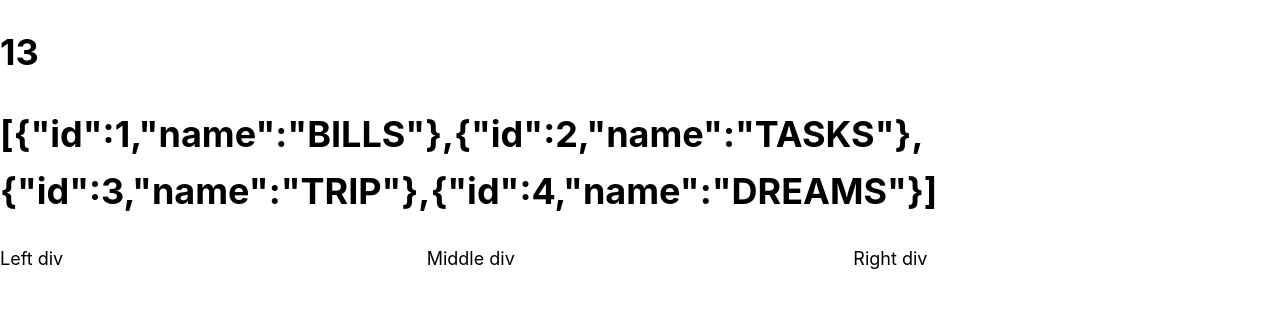
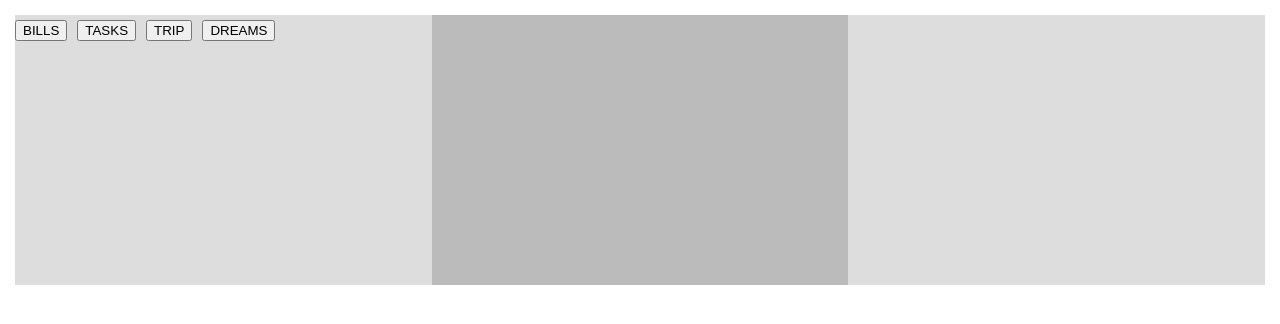
Before and after one commit to felipe-muner/typescript-final, a Next.js app: page / in a window 1280 px wide. Shown: the top 324 px of the page. Built offline with nearby package versions, Linux system fonts and the light colour scheme.

Commit message:
setting final style

```diff
--- a/components/channels.tsx
+++ b/components/channels.tsx
@@ -1,5 +1,28 @@
 import { IChannel } from "../types/index";
 
-export default function Channels({ channels }: { channels: IChannel[] }) {
-  return <h1>{JSON.stringify(channels)}</h1>
+export default function Channels({
+  channels,
+  setChannel,
+}: {
+  channels: IChannel[];
+  setChannel: any;
+}) {
+  const buttons = channels.map((c) => (
+    <button
+      key={c.id.toString()}
+      color="primary"
+      onClick={() => setChannel(c.id)}
+      style={{ marginRight: "10px" }}
+    >
+      {" "}
+      {c.name}
+    </button>
+  ));
+  return (
+    <div>
+      <div>
+        <div>{buttons}</div>
+      </div>
+    </div>
+  );
 }
--- a/pages/index.tsx
+++ b/pages/index.tsx
@@ -4,23 +4,31 @@ import Channels from "../components/channels";
 import Messages from "../components/messages";
 import SendMessage from "../components/sendMessage";
 import ShowDetails from "../components/showDetails";
-import { IChannel, IFullName, IPost } from "../types/index";
+import { IChannel, IMessage} from "../types/index";
 import Api from "../api";
 import utilStyles from "../styles/utils.module.css";
+import { useState } from "react";
 
 export default function Home({ allChannels }: { allChannels: IChannel[] }) {
+  const [channel, setChannel] = useState<IChannel>();
+  const [messages, setMessages] = useState<IMessage[]>();
   // const user: IFullName = { firstName: "felipe", lastName: "muner" };
   // const myPost: IPost = { id: "filename", body: "body", title: "title" };
-  //   <ShowDetails user={user} myPost={myPost}></ShowDetails>
+  // <ShowDetails user={user} myPost={myPost}></ShowDetails>
 
   return (
     <div>
-      <h1>13</h1>
-      <h1>{JSON.stringify(allChannels)}</h1>
+      {channel}
       <div className={utilStyles.container}>
-        <div>Left div</div>
-        <div>Middle div</div>
-        <div>Right div</div>
+        <div className={utilStyles.channel}>
+          <Channels channels={allChannels} setChannel={setChannel} />
+        </div>
+        <div className={utilStyles.messages}>
+          <Messages channel={channel} messages={messages} />
+        </div>
+        <div className={utilStyles.form}>
+          <SendMessage channel={channel} />
+        </div>
       </div>
     </div>
   );
--- a/styles/utils.module.css
+++ b/styles/utils.module.css
@@ -1,6 +1,20 @@
 .container {
   display: flex;
+  padding: 15px;
+  height: 300px;
 }
 .container > div {
   flex: 1; /*grow*/
 }
+
+.channel {
+  background-color:#DDD;
+}
+
+.messages{
+  background-color:#BBB;
+}
+
+.form{
+  background-color:#DDD;
+}
```
